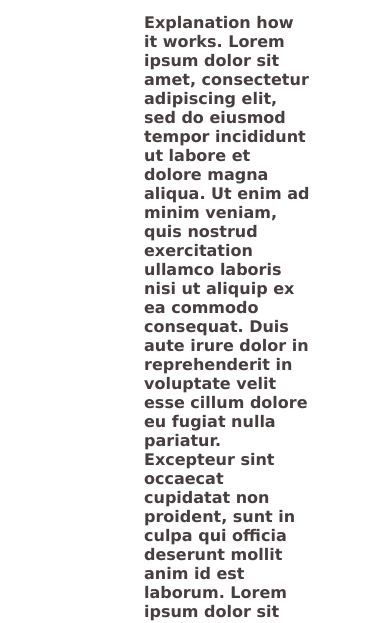
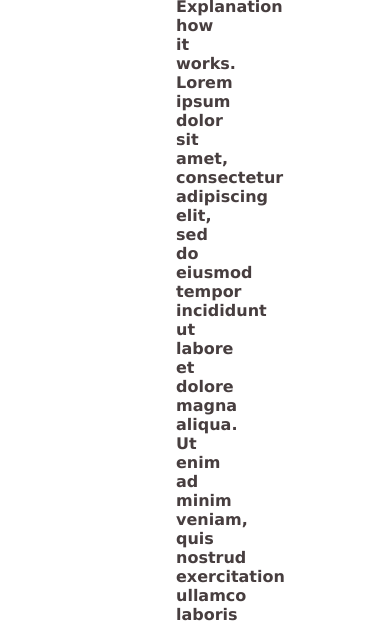
Before and after one commit to dxeware/waitstaff-calculator, a website: page index.html at #/new-meal in a window 390 px wide. Shown: the part 221-844 px from the top of the page. Drawn offline with nearby package versions, Linux system fonts and the light colour scheme.

Commit message:
More layout changes

```diff
--- a/css/style.css
+++ b/css/style.css
@@ -118,9 +118,9 @@ h1 {
   font-size: 22px;
 }
 
-p {
+.home {
   text-align: left;
-  margin-left: 4em;
+  margin: auto 12em;
   font-size: 16px;
   font-weight: bold;
 }
@@ -151,7 +151,7 @@ button {
 }
 
 @media (max-width: 950px) {
-  .flow .inputs {
+  .flow .inputs, .home {
     margin: auto 6em;
   }
   .inputs h1 {
--- a/home.html
+++ b/home.html
@@ -1 +1 @@
-<p>Explanation how it works. Lorem ipsum dolor sit amet, consectetur adipiscing elit, sed do eiusmod tempor incididunt ut labore et dolore magna aliqua. Ut enim ad minim veniam, quis nostrud exercitation ullamco laboris nisi ut aliquip ex ea commodo consequat. Duis aute irure dolor in reprehenderit in voluptate velit esse cillum dolore eu fugiat nulla pariatur. Excepteur sint occaecat cupidatat non proident, sunt in culpa qui officia deserunt mollit anim id est laborum. Lorem ipsum dolor sit amet, consectetur adipiscing elit, sed do eiusmod tempor incididunt ut labore et dolore magna aliqua. Ut enim ad minim veniam, quis nostrud exercitation ullamco laboris nisi ut aliquip ex ea commodo consequat. Duis aute irure dolor in reprehenderit in voluptate velit esse cillum dolore eu fugiat nulla pariatur. Excepteur sint occaecat cupidatat non proident, sunt in culpa qui officia deserunt mollit anim id est laborum.</p>
+<p class="home">Explanation how it works. Lorem ipsum dolor sit amet, consectetur adipiscing elit, sed do eiusmod tempor incididunt ut labore et dolore magna aliqua. Ut enim ad minim veniam, quis nostrud exercitation ullamco laboris nisi ut aliquip ex ea commodo consequat. Duis aute irure dolor in reprehenderit in voluptate velit esse cillum dolore eu fugiat nulla pariatur. Excepteur sint occaecat cupidatat non proident, sunt in culpa qui officia deserunt mollit anim id est laborum. Lorem ipsum dolor sit amet, consectetur adipiscing elit, sed do eiusmod tempor incididunt ut labore et dolore magna aliqua. Ut enim ad minim veniam, quis nostrud exercitation ullamco laboris nisi ut aliquip ex ea commodo consequat. Duis aute irure dolor in reprehenderit in voluptate velit esse cillum dolore eu fugiat nulla pariatur. Excepteur sint occaecat cupidatat non proident, sunt in culpa qui officia deserunt mollit anim id est laborum.</p>
--- a/js/waitstaff.js
+++ b/js/waitstaff.js
@@ -30,7 +30,103 @@ angular.module('WaitStaffApp', ['ngRoute'])
     // do nothing for now
   })
   .controller('MealCtrl', function($scope) {
-    $scope.showHome = true;
+    //$scope.showHome = true;
+    /* var tipCount = 0;
+    var mealCount = 0;
+
+    $scope.priceMin = 0.01;
+    $scope.percentageMax = 100;
+
+    $scope.meal = {
+        price: "",
+        tax: "",
+        tip: ""
+    };
+
+    $scope.error = {
+        msg: ""
+    };
+
+    // Validity checking of inputs and show story is OK
+    $scope.submit = function() {
+
+        var subtotal, tipDollars, mealTotal;
+        var avgTip;
+
+
+        debug("Caught form submission!");
+
+        debug("Form valid = " + $scope.mealForm.$valid);
+        if( !$scope.mealForm.$valid ) {
+            debug("tax error max= " + $scope.mealForm.tax.$error.max);
+            debug("tax error min= " + $scope.mealForm.tax.$error.min);
+            if ( ( $scope.mealForm.price.$error.required ) ||
+                    ( $scope.mealForm.tax.$error.required ) ||
+                    ( $scope.mealForm.tip.$error.required ) ) {
+                $scope.error.msg = "All inputs are required!";
+                debug($scope.error.msg);
+            } else if( $scope.mealForm.tax.$error.min || $scope.mealForm.tax.$error.max ) {
+                $scope.error.msg = "The tax rate must be > 0 and <= " + $scope.percentageMax + "!";
+                debug($scope.error.msg);
+            } else if ( $scope.mealForm.tip.$error.min || $scope.mealForm.tip.$error.max ) {
+                $scope.error.msg = "The tip must be > 0 and <= " + $scope.percentageMax + "!";
+                debug($scope.error.msg);
+            } else if ( $scope.mealForm.price.$error.min ) {
+                $scope.error.msg = "The meal price must be > $0!";
+                debug($scope.error.msg);
+            }
+        } else {
+
+            // Clear errorMsg
+            $scope.error.msg = "";
+
+            //Calculate customer charges and waiter earnings
+            subtotal = $scope.meal.price *
+                              ( 1 + $scope.meal.tax/100 );
+
+            tipDollars = subtotal * $scope.meal.tip/100;
+            mealTotal = subtotal + tipDollars;
+
+            tipCount += tipDollars;
+            mealCount += subtotal;
+
+            //Display to view -- handling rounding to 2 decimal places
+            $scope.subtotalStr = subtotal.toFixed(2);
+            $scope.tipDollarsStr = tipDollars.toFixed(2);
+            $scope.mealTotalStr = mealTotal.toFixed(2);
+
+            $scope.tipCountStr = tipCount.toFixed(2);
+            $scope.mealCountStr = mealCount.toFixed(2);
+            $scope.avgTipStr = (tipCount / mealCount * 100).toFixed(2);
+        }
+    };
+
+    // Clear user inputs when cancel button pressed
+    $scope.cancel = function() {
+
+        $scope.error.msg = "";
+        $scope.meal.price = "";
+        $scope.meal.tax = "";
+        $scope.meal.tip = "";
+    };
+
+    // Reset in order to start over
+    $scope.startOver = function() {
+        tipCount = 0;
+        mealCount = 0;
+
+        //Clear inputs by calling cancel()
+        $scope.cancel();
+
+        $scope.subtotalStr = "";
+        $scope.tipDollarsStr = "";
+        $scope.mealTotalStr = "";
+        $scope.tipCountStr = "";
+        $scope.mealCountStr = "";
+        $scope.avgTipStr = "";
+
+    };
+*/
   })
   .controller('EarningsCtrl', function($scope) {
     // do nothing for now
```
Also changed, not shown: meal.html (+1 -1 lines).
